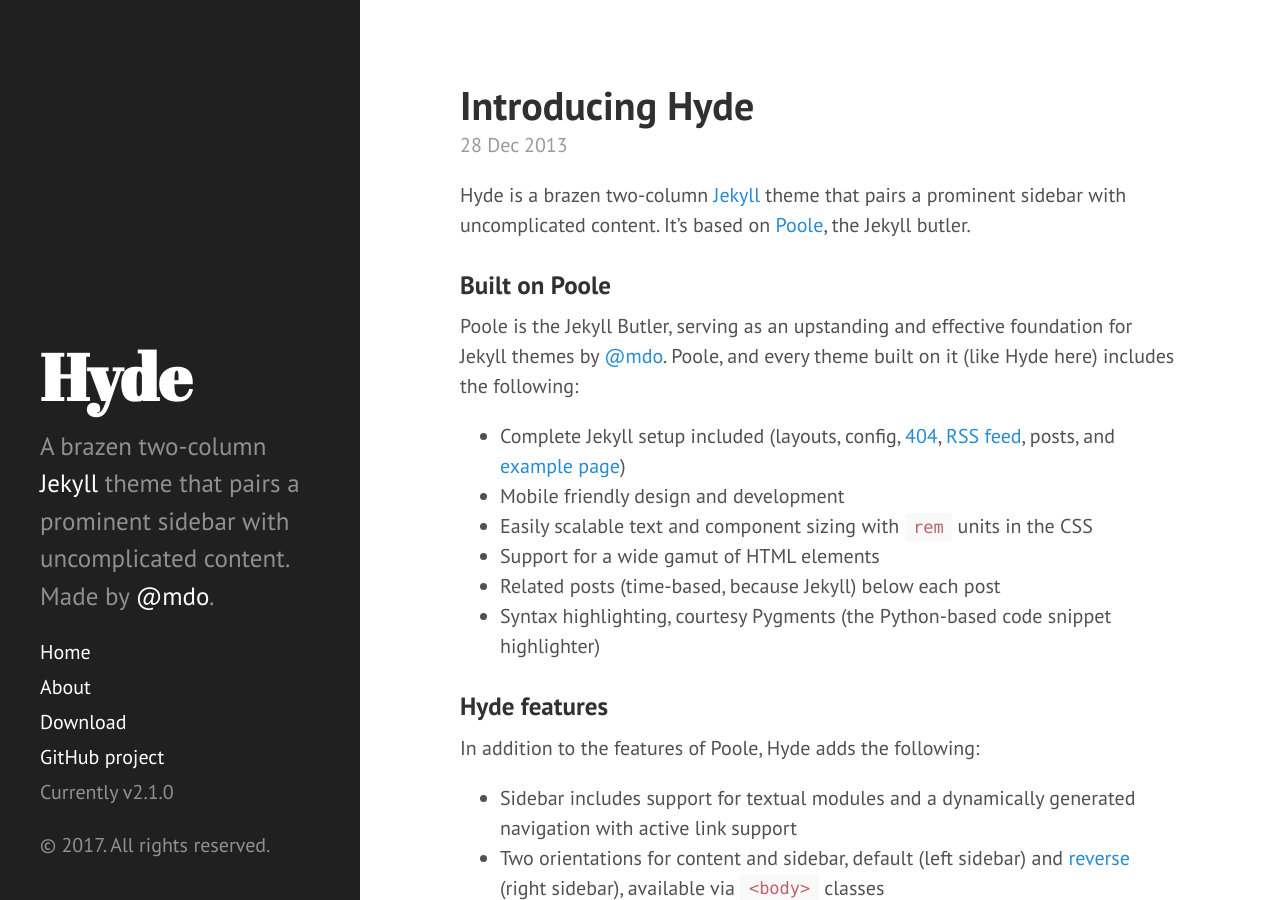
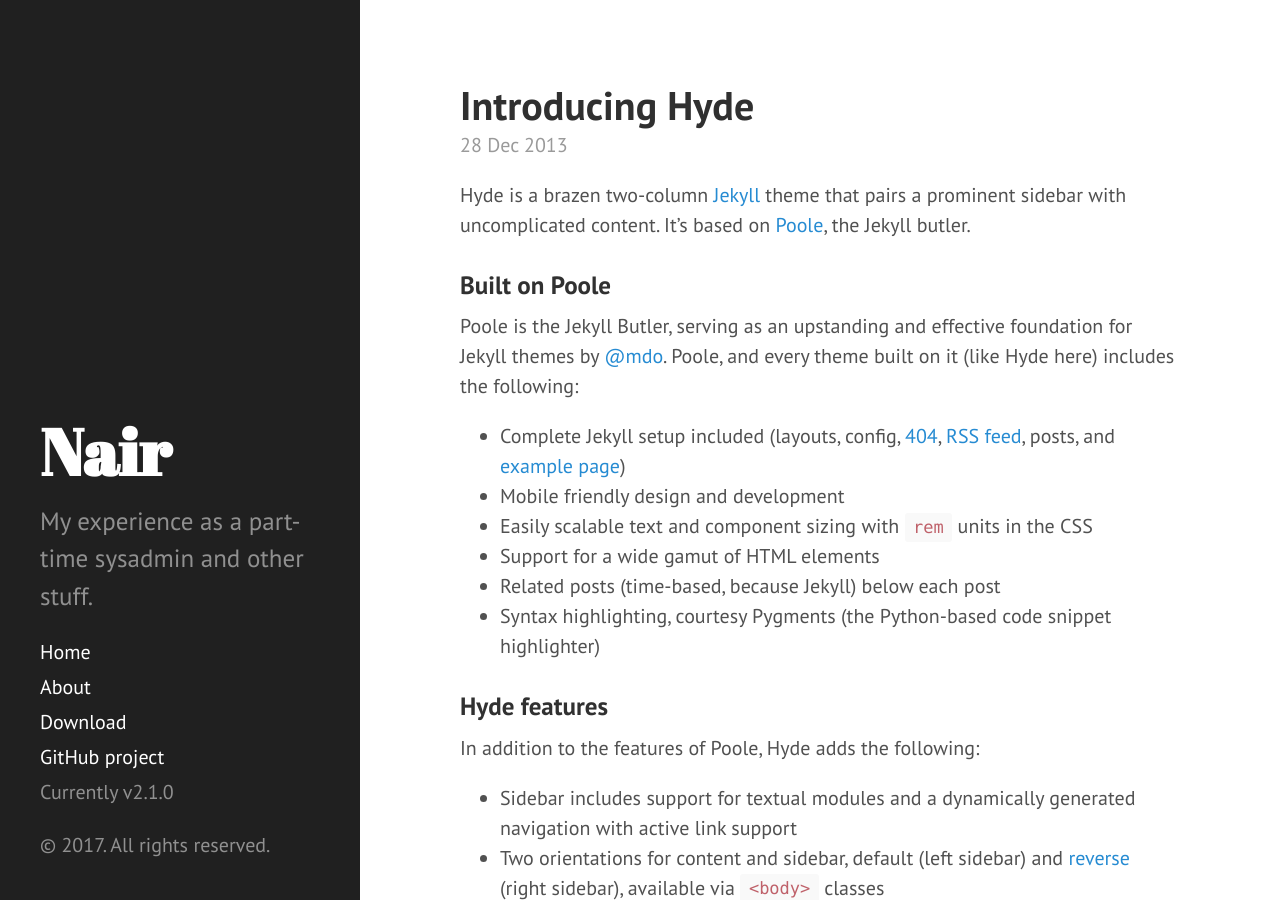
Before and after one commit to AadityaNair/AadityaNair.github.io, a Jekyll site: the page built from index.html, in a window 1280 px wide and 900 px high. Built offline with Jekyll 4.4.1, drawn with Linux system fonts in a browser that asks for light colours; the list of posts is cut into pages by our own code.

Commit message:
Updated _config. More updating stuff required

```diff
--- a/_config.yml
+++ b/_config.yml
@@ -6,14 +6,14 @@
 permalink:        pretty
 
 # Setup
-title:            Hyde
-tagline:          'A Jekyll theme'
-description:      'A brazen two-column <a href="http://jekyllrb.com" target="_blank">Jekyll</a> theme that pairs a prominent sidebar with uncomplicated content. Made by <a href="https://twitter.com/mdo" target="_blank">@mdo</a>.'
-url:              http://hyde.getpoole.com
+title:            Nair
+tagline:          'The Blog of Nair'
+description:      'My experience as a part-time sysadmin and other stuff.'
+url:              https://aadityanair.ml
 baseurl:          /
 
 author:
-  name:           'Mark Otto'
+  name:           'Aaditya M Nair'
   url:            https://twitter.com/mdo
 
 paginate:         5
@@ -23,4 +23,4 @@
 gems: [jekyll-paginate]
 
 github:
-  repo:           https://github.com/poole/hyde
+  repo:           https://github.com/AadityaNair
```
